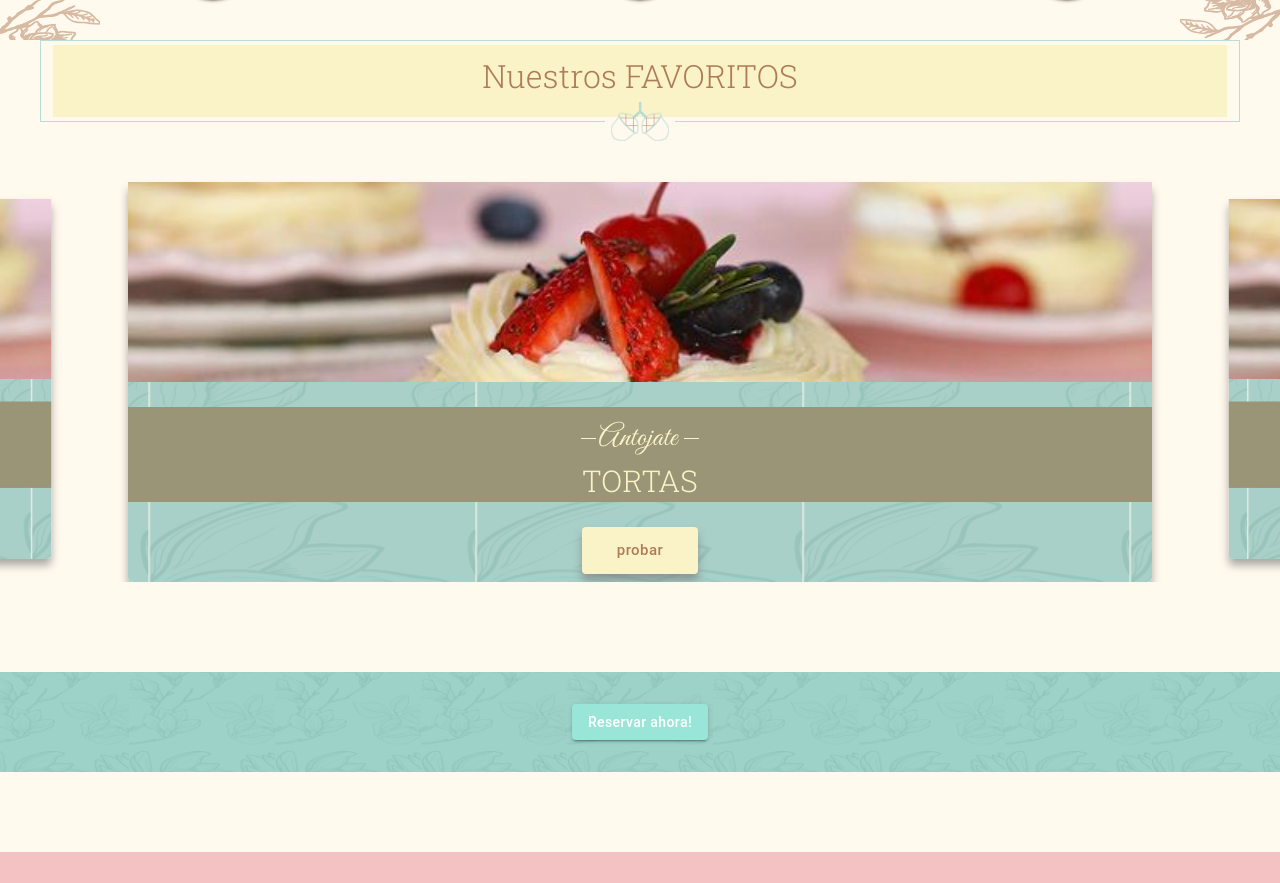
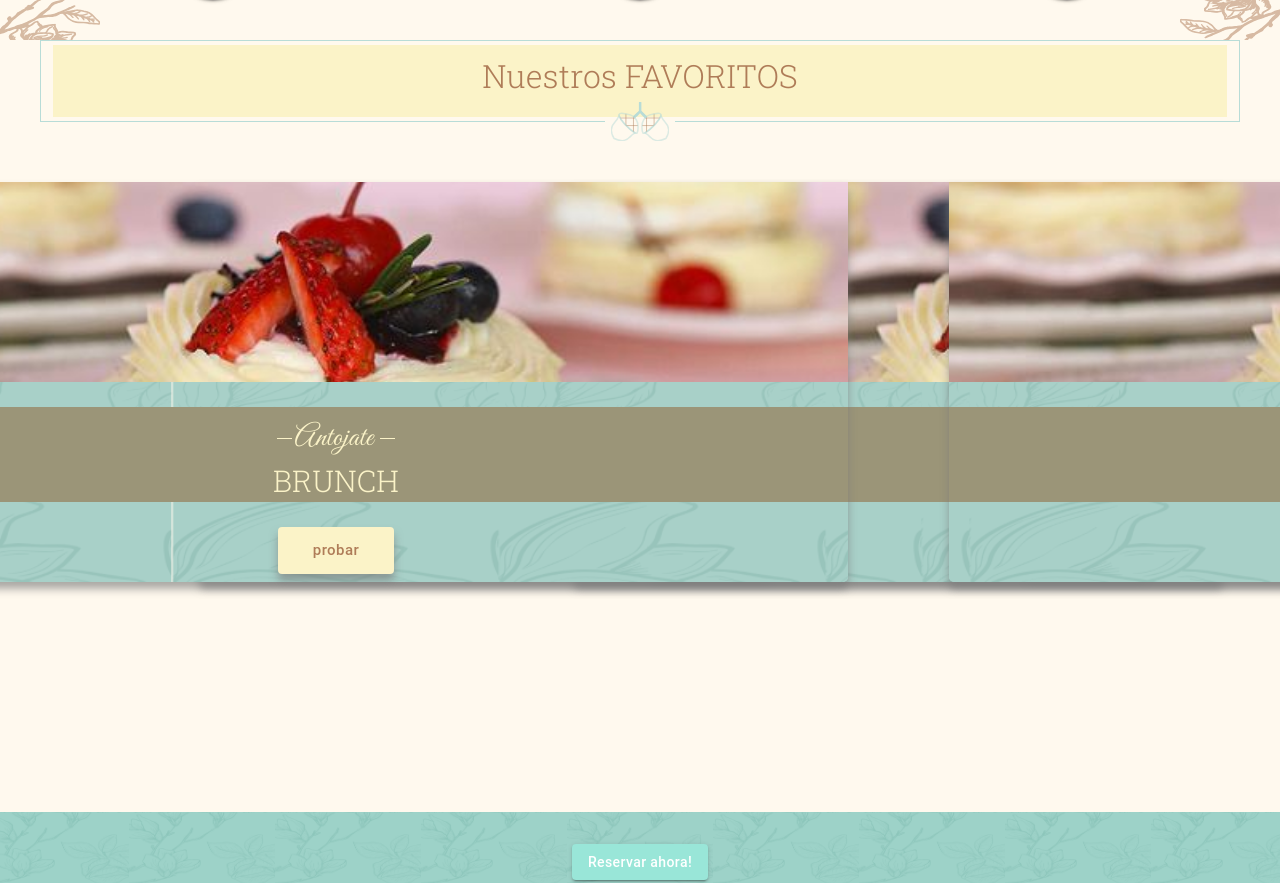
Before and after one commit to sertrah/dulce-project, a Next.js app: page / in a window 1280 px wide. Shown: the part 520-1403 px from the top of the page. Built offline with nearby package versions, Linux system fonts and the light colour scheme.

Commit message:
added slider animation

```diff
--- a/styles/Home.module.scss
+++ b/styles/Home.module.scss
@@ -206,43 +206,20 @@
 .carousel{
   overflow: hidden;
   .carousel_inner{
-    transition: all 0.8s ease-in-out;
     white-space: nowrap;
+    position: relative;
+    height: 60rem;
     .carousel_item{
       display: inline-flex;
       align-items: center;
       justify-content: center;
-      position: relative;
+      position: absolute;
       height: 100%;
       width: 100%;
-      &:not(.active) {
-        transform: scale(0.9) translateX(20%);
-        z-index: 0;
-        transition: all 0.8s ;
-      }
       &.active{
         z-index: 1;
-        position: relative;
         transform: scale(1);
-        transition: all 0.8s ;
-        & + div{
-          transform: scale(0.9) translateX(-20%) !important;
-          z-index: 0;
-          transition: all 0.8s ;
-        }
       }
-
-
-    }
-    .carousel_first{
-      position: absolute;
-      left: -82%;
-      align-items: center;
-      justify-content: center;
-      height: 100%;
-      width: 100%;
-      transform: scale(0.9);
-      transition: all 0.8s;
     }
   }
 
--- a/viewLayer/Home/components/Menu/Menu.js
+++ b/viewLayer/Home/components/Menu/Menu.js
@@ -1,4 +1,4 @@
-import { useState, useEffect, useMemo} from "react";
+import { useState, useEffect, useMemo, useRef, memo} from "react";
 
 import styles from "../../../../styles/Home.module.scss";
 import Button from "@material-ui/core/Button";
@@ -23,7 +23,9 @@ const cardItems = [
   },
 ];
 
-const Card = ({ title }) => (
+const Card = ({ title }) => {
+  console.log("title");
+  return (
     <div className={styles.menu_card}>
       <div className={styles.menu_image}> </div>
       <h2 className={styles.menu_title}>
@@ -34,10 +36,19 @@ const Card = ({ title }) => (
         probar
       </Button>
     </div>
-);
+  )
+};
+const CardMemorized = memo(Card);
+const width = 1125; // EL frame que ve el usuario
 
 const Menu = () => {
   const [activeIndex, setActiveIndex] = useState({value: 0, isPositive: true});
+  const [position, setPosition] = useState(0);
+
+  const [cardFrame, setCardFrame] = useState(0); // EL frame la posicion de donde empieza el menu
+  const speed = 1000;
+  const requestRef = useRef()
+
 
   const cardItems = useMemo(
     () => [
@@ -56,6 +67,11 @@ const Menu = () => {
         image:
           "https://images.unsplash.com/photo-1514589868-e9e8d8b9e8a1?ixlib=rb-1.2.1&ixid=eyJhcHBfaWQiOjEyMDd9&auto=format&fit=crop&w=1500&q=80",
       },
+      {
+        title: "BRUNCH",
+        image:
+          "https://images.unsplash.com/photo-1514589868-e9e8d8b9e8a1?ixlib=rb-1.2.1&ixid=eyJhcHBfaWQiOjEyMDd9&auto=format&fit=crop&w=1500&q=80",
+      },
     ],
     []
   );
@@ -65,43 +81,76 @@ const Menu = () => {
     // Cuando sea el primer ejecuto el código
     // Cuando se cambie el estado del componente
      const intervalId = setInterval(() => {
-      setActiveIndex((prev) => {
-        if( prev.isPositive) {
-          if( prev.value >= 2  ) {
-            return { value: 2, isPositive: false };
-          }
-          return { value: prev.value + 1, isPositive: true };
-        }
-        if( prev.value === 0  ) {
-          return { value: 0, isPositive: true };
-        }
-        return { value: prev.value - 1, isPositive: false };
+      setPosition((prev) => {
+        const current = prev - 1;
+        const getPosition = (current % width);
+        divRef0.current.style.left = `${getPosition + 0}px`;
+        divRef1.current.style.left = `${getPosition + 375}px`;
+        divRef2.current.style.left = `${getPosition + 750}px`;
+        divRef3.current.style.left = `${getPosition + 1125}px`;
+        return current;
       });
-    }, 2000);
+    }, 20);
      return () => {
       if (intervalId) {
         clearInterval(intervalId);
       }
     };
-  }, [cardItems]);
+  }, []);
 
+  const animateCards = () => {
+    setCardFrame((prev) => {
+      const current = prev - 1;
+      const getPosition = (current * 3)  % width ;
+      divRef0.current.style.left = `${getPosition + 0}px`;
+      divRef1.current.style.left = `${getPosition + 375}px`;
+      divRef2.current.style.left = `${getPosition + 750}px`;
+      divRef3.current.style.left = `${getPosition + 1125}px`;
+      debugger
+      return current;
+    });
+
+    requestRef.current = requestAnimationFrame(animateCards);
+  }
+
+  const divRef0 = useRef(null)
+  const divRef1 = useRef(null)
+  const divRef2 = useRef(null)
+  const divRef3 = useRef(null)
+  useEffect(() => {
+     /* requestRef.current = requestAnimationFrame(animateCards);
+   return () => cancelAnimationFrame(requestRef.current);  */
+/*
+const getPosition = (0 * 3)  % width ;
+   divRef0.current.style.left = `${getPosition + 0}px`;
+   divRef1.current.style.left = `${getPosition + 375}px`;
+   divRef2.current.style.left = `${getPosition + 750}px`; */
+ } , []);
+  const setRef = (index)=> (ref) => {
+    if(index === 0) {
+      divRef0.current = ref;
+    }
+    if(index === 1) {
+      divRef1.current = ref;
+    }
+    if(index === 2) {
+      divRef2.current = ref;
+    }
+    if(index === 3) {
+      divRef3.current = ref;
+    }
+  }
   return (
     <>
       <section className={styles.menu}>
         <TitleWithIcon>Nuestros FAVORITOS </TitleWithIcon>
         <div className={styles.carousel}>
-          <div className={styles.carousel_inner} style={{ transform: `translateX(-${activeIndex.value  * 100}%)` }}>
-            {activeIndex.value === 0 && <div className={styles.carousel_first}>
-                <Card  title="PRUEBA" />
-            </div>}
+          <div className={styles.carousel_inner} >
             {cardItems.map((item, index) => (
-              <div key={index}  className={classnames(styles.carousel_item, activeIndex.value  === index && styles.active)}>
-                <Card key={`card-${index}`} {...item} />
+              <div key={index} ref={setRef(index)}  className={classnames(styles.carousel_item, activeIndex.value  === index && styles.active)}>
+                <CardMemorized key={`card-${index}`} {...item} />
               </div>
             ))}
-            {activeIndex.value  === 2 && <div className={styles.carousel_item}>
-                <Card  title="PRUEBA" />
-            </div>}
           </div>
         </div>
       </section>
```
Lines whose indentation alone changed are shown as unchanged.
